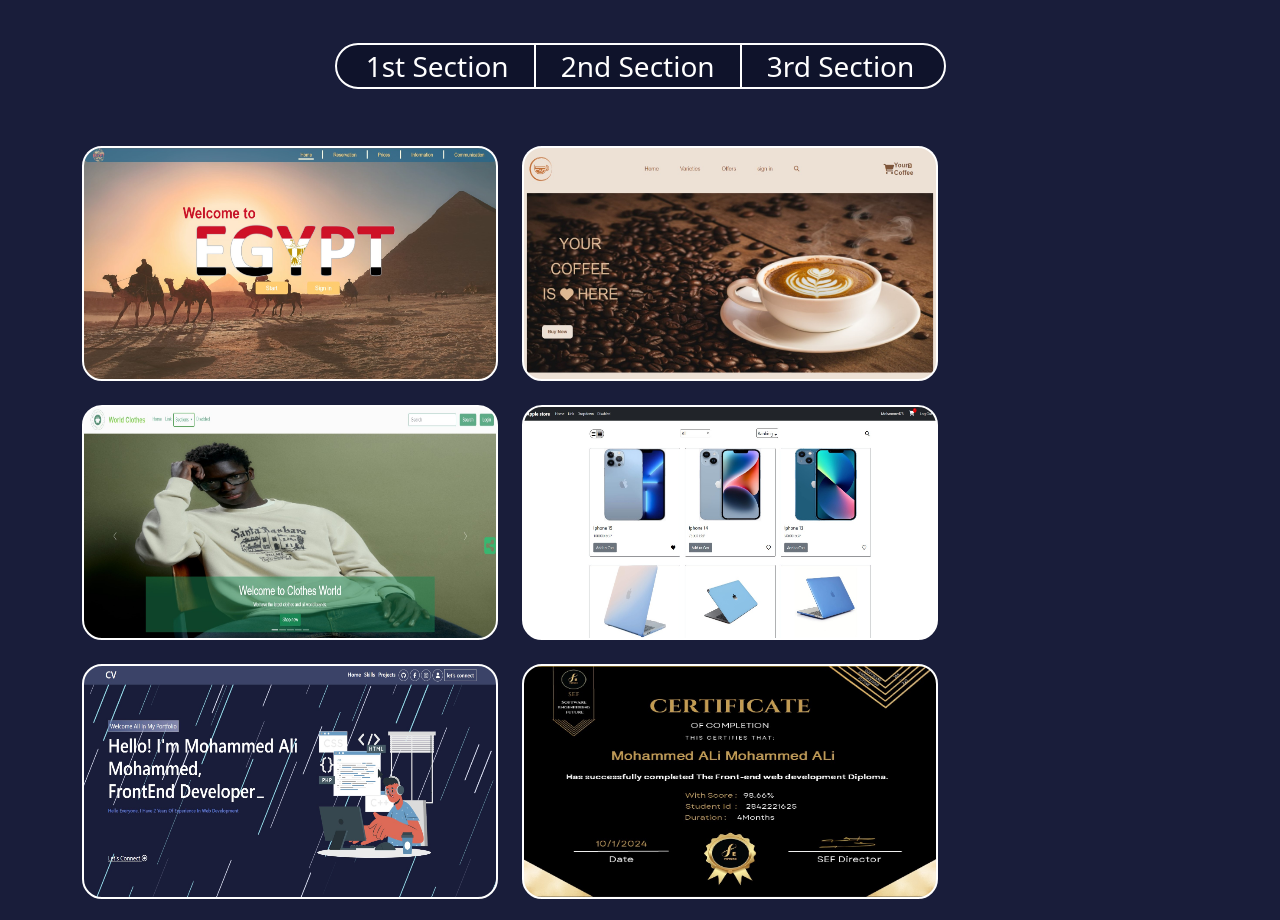
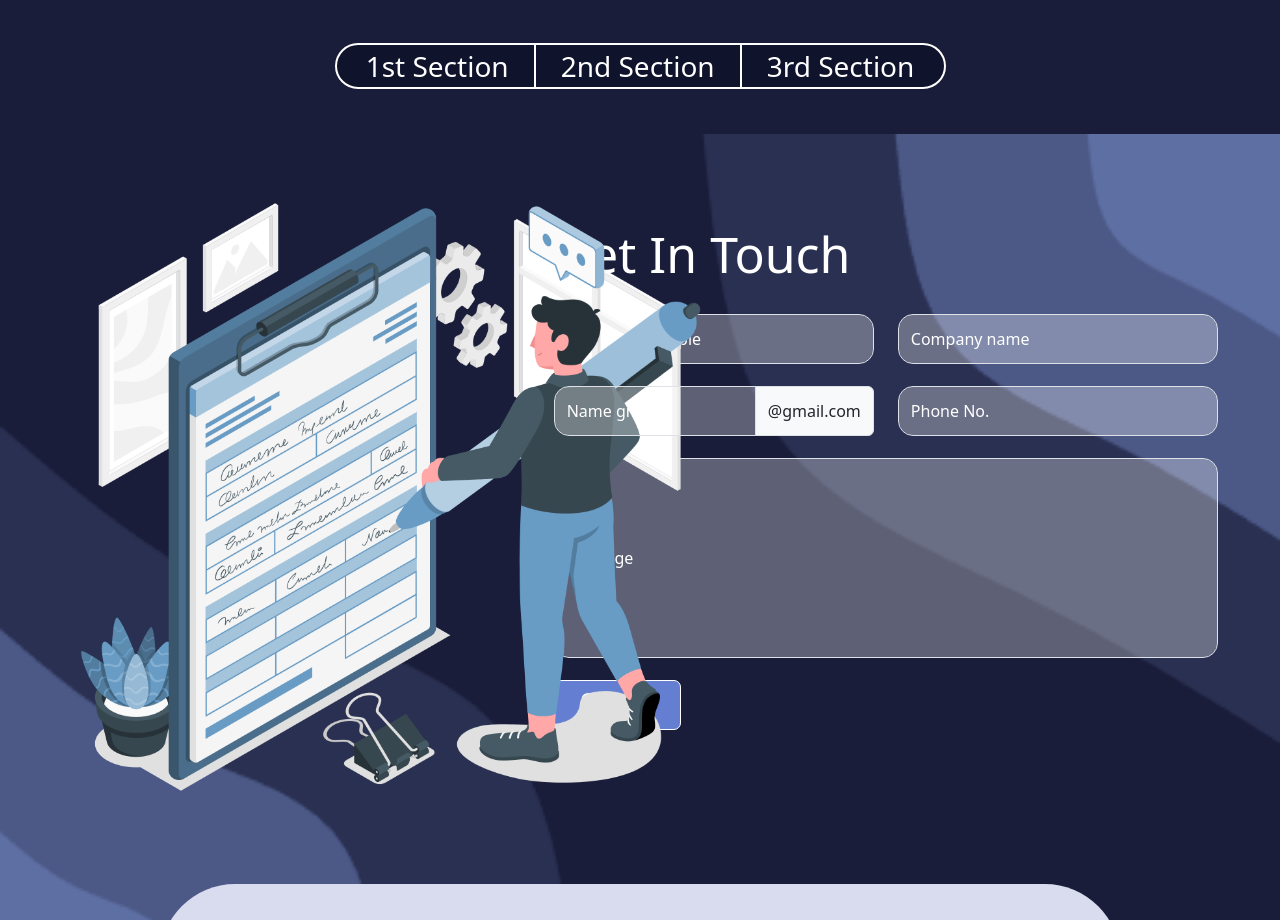
Before and after one commit to Mohammed-ali75/Project-React, a React (Create React App) app: page / in a window 1280 px wide. Shown: the part 1880-2800 px from the top of the page. Built offline with nearby package versions, Linux system fonts and the light colour scheme.

Commit message:
Project-React

```diff
--- a/package.json
+++ b/package.json
@@ -1,4 +1,5 @@
 {
+  "homepage": "https://Mohammed-ali75.github.io/Project-React",
   "name": "firstapp",
   "version": "0.1.0",
   "private": true,
@@ -20,6 +21,7 @@
     "@testing-library/user-event": "^13.5.0",
     "axios": "^1.2.2",
     "bootstrap": "^5.3.2",
+    "gh-pages": "^6.1.1",
     "react": "^18.2.0",
     "react-bootstrap": "^2.10.1",
     "react-dom": "^18.2.0",
@@ -34,6 +36,8 @@
     "web-vitals": "^2.1.4"
   },
   "scripts": {
+    "predeploy": "npm run build",
+    "deploy": "gh-pages -d build",
     "start": "react-scripts start",
     "build": "react-scripts build",
     "test": "react-scripts test",
--- a/src/App.js
+++ b/src/App.js
@@ -17,7 +17,7 @@ function App() {
         <Skills />
         <Certificates />
         <Routes>
-          <Route path="/" element={<Projects />} />
+          <Route path="/Project-React" element={<Projects />} />
           <Route path="/2nd-Section" element={<></>} />
           <Route
             path="/3rd-Section"
```
Also changed, not shown: 1 other file (tests, documents, lock files or other folders).
